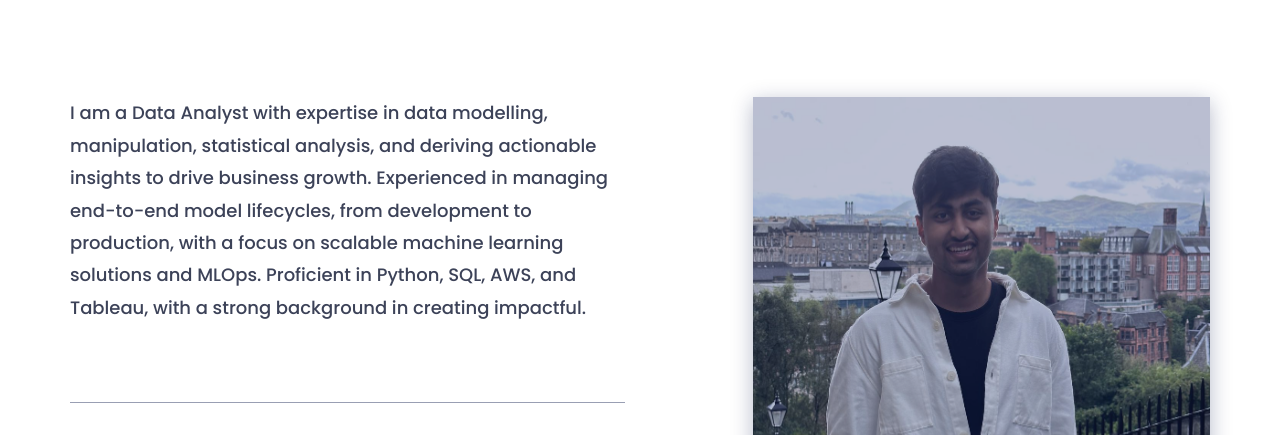
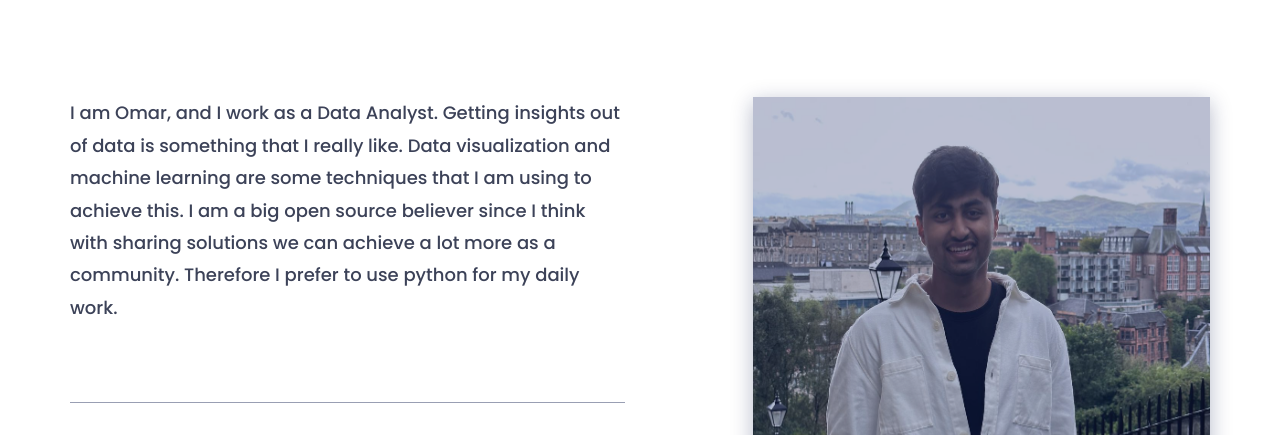
Before and after one commit to OmarAnsari0/OmarAnsari0.github.io, a plain HTML site: page index.html in a window 1280 px wide. Shown: the part 1020-1455 px from the top of the page. Drawn offline with nearby package versions, Linux system fonts and the light colour scheme.

Commit message:
Add files via upload

```diff
--- a/index.html
+++ b/index.html
@@ -105,7 +105,7 @@
 						<div class="header-text">
 							<h2>hi <span>,</span> i am <br> Omar <br> Ansari <span>.</span>   </h2>
 							<p>Data Analyst and Machine Learning Enthusiast</p>
-							<a href="assets/download/OmarAnsari.pdf" download>download resume</a>
+							<a href="assets/download/Omar Ansari.pdf" download>download resume</a>
 						</div><!--/.header-text-->
 					</div><!--/.col-->
 				</div><!-- /.row-->
@@ -125,10 +125,8 @@
 						<div class="col-sm-6">
 							<div class="single-about-txt">
 								<h3>
-									I am a Data Analyst with expertise in data modelling, manipulation, statistical analysis, and deriving actionable insights
-									to drive business growth. Experienced in managing end-to-end model lifecycles, from development to
-									production, with a focus on scalable machine learning solutions and MLOps. Proficient in Python, SQL, AWS, and
-									Tableau, with a strong background in creating impactful.
+									I am Omar, and I work as a Data Analyst. Getting insights out of data is something that I really like. Data visualization and machine learning are some techniques that I am using to achieve this.
+									I am a big open source believer since I think with sharing solutions we can achieve a lot more as a community. Therefore I prefer to use python for my daily work.
 								</h3>
 								<p>
 
```
Also changed, not shown: 1 other file.
